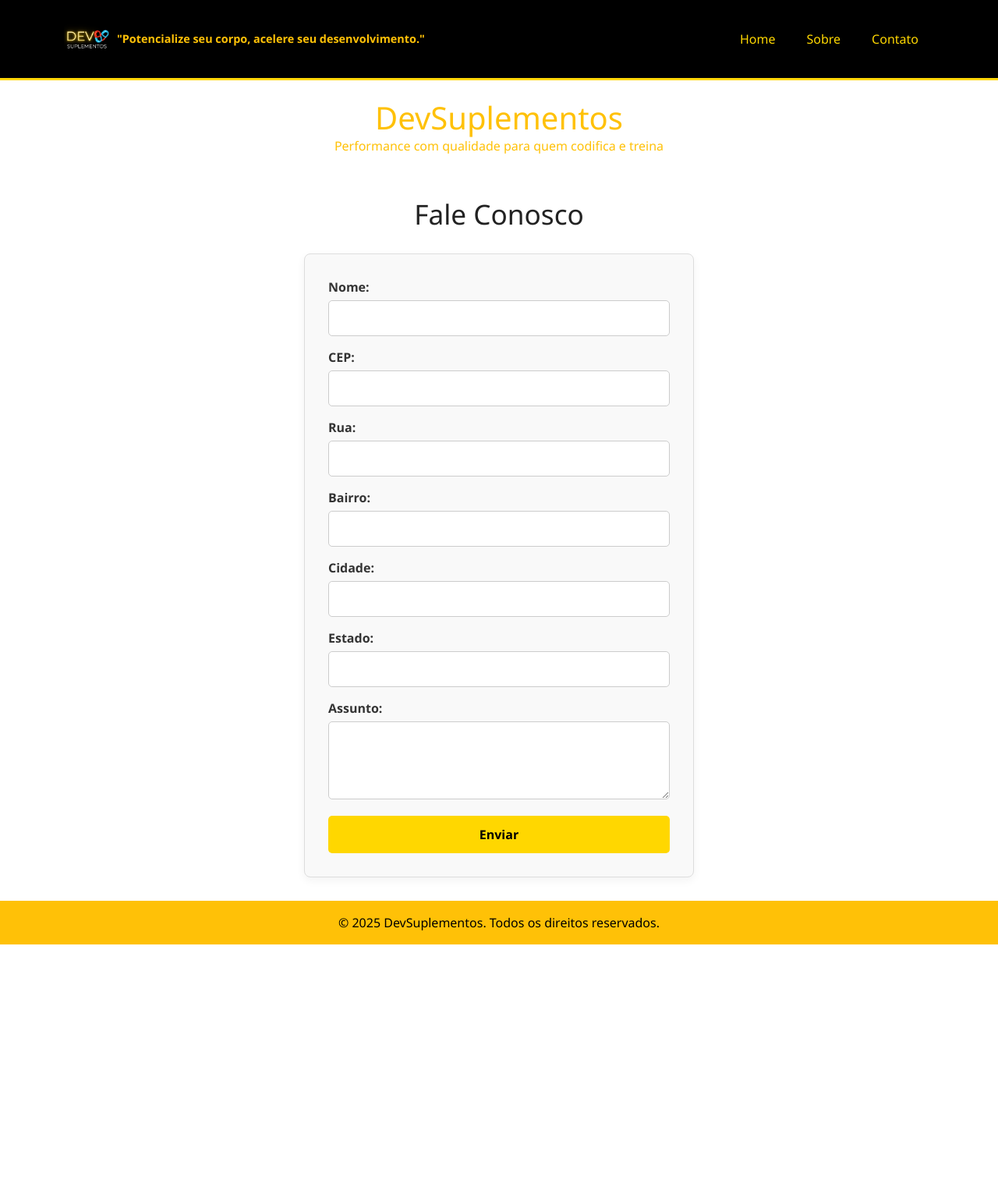
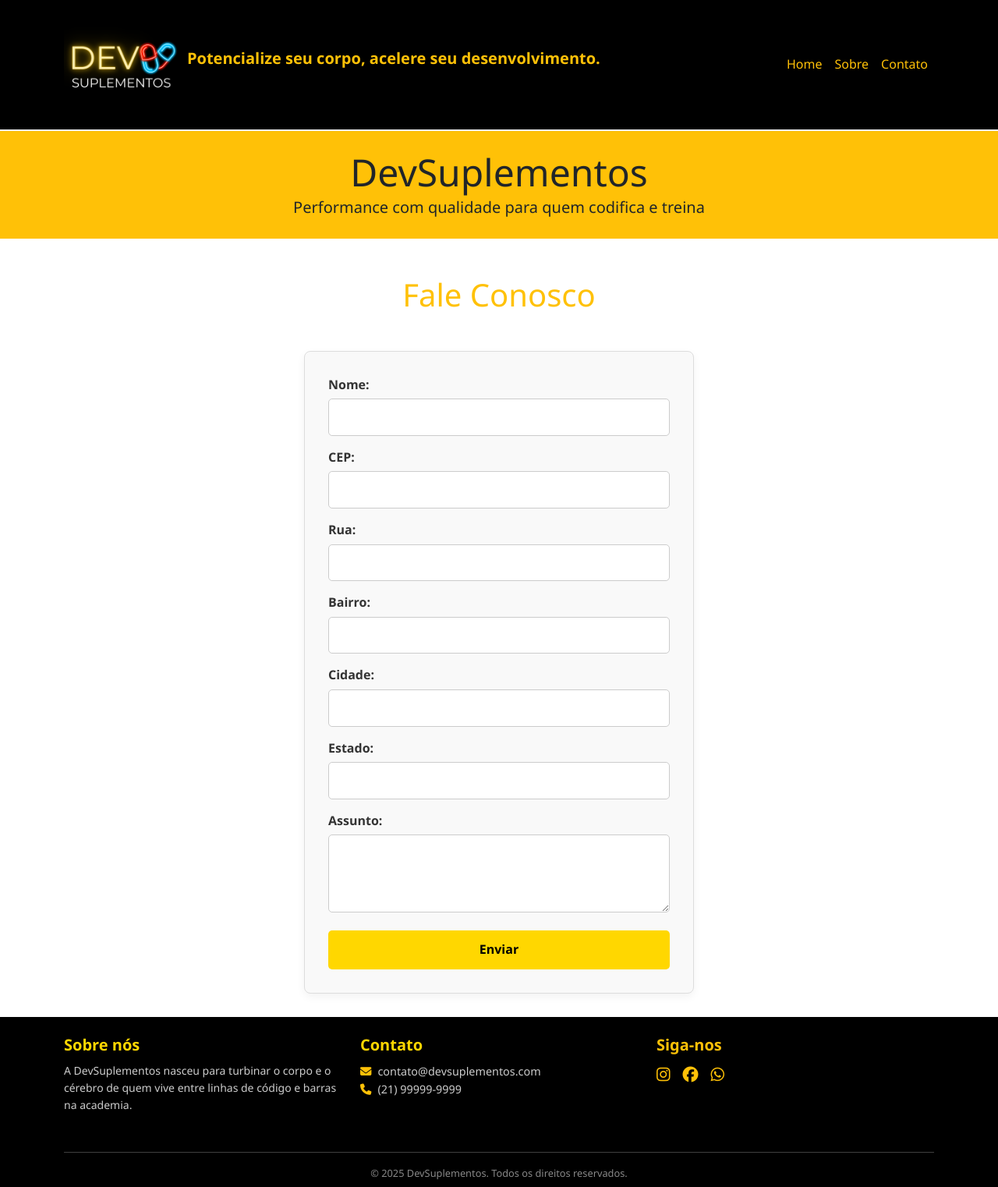
Before and after one commit to w-jardim/devSuplementos, a plain HTML site: page contato.html in a window 1280 px wide. Shown: the whole page at 78% size. Before the commit the page ends 1211 px from the top, so only its background shows below. Drawn offline with nearby package versions, Linux system fonts and the light colour scheme.

Commit message:
atualizacao contato 3

```diff
--- a/contato.html
+++ b/contato.html
@@ -1,6 +1,5 @@
 <!DOCTYPE html>
 <html lang="pt-br">
-
   <head>
     <meta charset="UTF-8" />
     <meta name="viewport" content="width=device-width, initial-scale=1.0" />
@@ -15,16 +14,15 @@
     <!-- CSS personalizado -->
     <link rel="stylesheet" href="./styles/contato.css" />
   </head>
-
   <body class="d-flex flex-column min-vh-100">
 
     <!-- NAVBAR -->
     <nav class="navbar navbar-expand-lg navbar-dark bg-black">
       <div class="container">
-            <a class="navbar-brand d-flex align-items-center" href="#">
+
           <img src="assets/img/DEVtransp.png" alt="Logo DevSuplementos" class="logo-dev me-2" />
-                <strong class="text-warning">"Potencialize seu corpo, acelere seu desenvolvimento."</strong>
-            </a>
+
+         <p class="display-6 text-warning fw-bold">Potencialize seu corpo, acelere seu desenvolvimento.</p>
         <button class="navbar-toggler" type="button" data-bs-toggle="collapse" data-bs-target="#navbarNav">
           <span class="navbar-toggler-icon"></span>
         </button>
@@ -45,17 +43,17 @@
     </nav>
 
     <!-- HEADER -->
-    <header class="bg-black text-warning py-4">
-        <div class="container text-center">
-            <h1 class="mb-0">DevSuplementos</h1>
-            <p class="mb-0">Performance com qualidade para quem codifica e treina</p>
+    <header class="bg-warning text-dark py-4 text-center">
+      <div class="container">
+        <h1 class="mb-0 display-5">DevSuplementos</h1>
+        <p class="lead mb-0">Performance com qualidade para quem codifica e treina</p>
       </div>
     </header>
 
-    <!-- CARROSSEL -->
+    <!-- FORMULÁRIO -->
       <section>
         <main>
-            <h1>Fale Conosco</h1>
+            <h1 class="text-center my-5 text-warning">Fale Conosco</h1>
             <form>
                 <label for="nome">Nome:</label>
                 <input type="text" id="nome" name="nome" required>
@@ -84,10 +82,45 @@
 
     </section>
 
+
     <!-- FOOTER -->
-    <footer class="bg-warning text-black py-3 mt-auto">
-        <div class="container text-center">
-            <p class="mb-0">&copy; 2025 DevSuplementos. Todos os direitos reservados.</p>
+    <footer class="bg-black text-white pt-4 pb-2 mt-auto">
+      <div class="container">
+        <div class="row">
+
+          <!-- Sobre -->
+          <div class="col-md-4 mb-3">
+            <h5 class="text-warning"><a href="sobre.html">Sobre nós</a></h5>
+            <p class="small">
+              A DevSuplementos nasceu para turbinar o corpo e o cérebro de quem vive entre linhas de código e barras na academia.
+            </p>
+          </div>
+
+          <!-- Contato -->
+          <div class="col-md-4 mb-3">
+            <h5 class="text-warning"> <a href="contato.html">Contato</a></h5>
+            <ul class="list-unstyled small">
+              <li><i class="fas fa-envelope text-warning me-2"></i>contato@devsuplementos.com</li>
+              <li><i class="fas fa-phone text-warning me-2"></i>(21) 99999-9999</li>
+            </ul>
+          </div>
+
+          <!-- Redes Sociais -->
+          <div class="col-md-4 mb-3">
+            <h5 class="text-warning">Siga-nos</h5>
+            <div class="d-flex gap-3">
+              <a href="#" class="text-warning fs-5"><i class="fab fa-instagram"></i></a>
+              <a href="#" class="text-warning fs-5"><i class="fab fa-facebook"></i></a>
+              <a href="#" class="text-warning fs-5"><i class="fab fa-whatsapp"></i></a>
+            </div>
+          </div>
+
+        </div>
+
+        <hr class="border-secondary" />
+        <div class="text-center small text-muted">
+          &copy; 2025 DevSuplementos. Todos os direitos reservados.
+        </div>
       </div>
     </footer>
 
@@ -97,5 +130,4 @@
     <!-- JS Local -->
     <script src="./js/main.js"></script>
   </body>
-
 </html>
--- a/styles/contato.css
+++ b/styles/contato.css
@@ -1,69 +1,179 @@
-/* =============================
-   RESET E BASE
-============================= */
+/* RESET GERAL */
 * {
   margin: 0;
   padding: 0;
   box-sizing: border-box;
 }
 
+
+/* BODY */
 body {
   font-family: 'Segoe UI', Tahoma, Geneva, Verdana, sans-serif;
-  background-color: #fff;
-  color: #000;
-  display: flex;
-  flex-direction: column;
-  min-height: 100vh;
+  background-color: #ffffff;
+  color: #000000;
+  line-height: 1.6;
 }
 
-/* =============================
-   NAVBAR
-============================= */
-.navbar {
-  background-color: #000 !important;
-  border-bottom: 3px solid #FFD700;
-  padding: 15px 0;
+/* LINKS */
+a {
+  text-decoration: none;
+  transition: all 0.3s ease;
 }
 
-/* LOGO */
+a:hover {
+  opacity: 0.8;
+}
+
+/* =======================================
+   NAVBAR
+======================================= */
+.navbar {
+  border-bottom: 2px solid #ffffff; /* Linha amarela sob a navbar */
+  background-color: #000000;
+  box-shadow: 0 2px 6px rgba(0, 0, 0, 01.1rem);
+}
+
+.navbar .navbar-brand span {
+  font-size: 0.85rem;
+  font-weight: 500;
+}
+.navbar p {
+  font-size: 20px;
+  text-align: center;
+}
+
+/* =======================================
+   LOGO
+======================================= */
 .logo-dev {
-  height: 60px;
+  height: 150px;
+  max-width: 100%;
   object-fit: contain;
 }
 
-/* SLOGAN EM <strong> */
-.navbar-brand strong {
+@media (max-width: 576px) {
+  .logo-dev {
+    height: 60px;
+  }
+}
+
+/* =======================================
+   HEADER
+======================================= */
+header {
+  background-color: #FFD700;
+ color: #000000!important;
+  padding: 2rem 0;
+  text-align: center;
+}
+
+header h1 {
+  font-weight: bold;
+  font-size: 2.5rem;
+}
+
+header p {
+  font-size: 1.2rem;
+  font-weight: 300;
+}
+
+@media (max-width: 576px) {
+  header h1 {
+    font-size: 1.6rem;
+  }
+
+  header p {
+    font-size: 1rem;
+  }
+  .carousel-item img {
+    width: 100px;
+  }
+}
+
+/* =======================================
+   CARROSSEL
+======================================= */
+.carousel-section {
+  background-color: #f8f9fa;
+  padding: 2rem 0;
+
+
+}
+
+.carousel-inner {
+  border-radius: 8px;
+  overflow: hidden;
+
+
+}
+
+.carousel-img {
+  height: 450px;
+  width: 100%;
+  object-fit: cover;
+
+}
+
+/* =======================================
+   FOOTER
+======================================= */
+footer {
+  background-color: #000000;
+  color: #ffffff;
+  padding-top: 2rem;
+  padding-bottom: 1rem;
+  margin-top: auto;
+}
+
+footer h5 {
   color: #FFD700;
   font-weight: bold;
-  font-size: 0.9rem;
+  margin-bottom: 10px;
 }
 
-/* LINKS DO MENU */
-.navbar-nav .nav-link {
-  color: #FFD700 !important;
-  text-decoration: none !important; /* remove sublinhado */
-  font-weight: 500;
-  margin: 0 12px;
-  transition: color 0.3s ease;
+footer p,
+footer li {
+  font-size: 0.9rem;
+  color: #cccccc;
 }
 
-.navbar-nav .nav-link:hover {
-  color: #fff !important;
+footer ul {
+  padding-left: 0;
+  list-style: none;
 }
 
-/* =============================
-   TÍTULO
-============================= */
-main h1 {
-  text-align: center;
-  font-size: 2.2rem;
-  margin-top: 30px;
-  color: #222;
+footer a {
+  color: #FFD700;
+  transition: color 0.3s;
+  cursor: pointer;
 }
 
-/* =============================
-   FORMULÁRIO
-============================= */
+footer a:hover {
+  color: #ffffff;
+}
+
+footer .border-secondary {
+  border-color: #444 !important;
+}
+
+footer .text-muted {
+  font-size: 0.8rem;
+  color: #888888 !important;
+}
+
+@media (max-width: 576px) {
+  footer h5 {
+    font-size: 1.1rem;
+  }
+
+  footer p,
+  footer li {
+    font-size: 0.85rem;
+  }
+
+
+}
+
 form {
   background-color: #f9f9f9;
   border: 1px solid #ddd;
@@ -120,40 +230,118 @@ form button[type="submit"]:hover {
   background-color: #e6c200;
 }
 
-/* =============================
+/* =======================================
    FOOTER
-============================= */
+======================================= */
 footer {
-  background-color: #FFD700;
-  color: #000;
-  text-align: center;
-  padding: 15px 0;
+  background-color: #000000;
+  color: #ffffff;
+  padding-top: 2rem;
+  padding-bottom: 1rem;
   margin-top: auto;
 }
 
-/* =============================
-   RESPONSIVO
-============================= */
+footer h5 {
+  color: #FFD700;
+  font-weight: bold;
+  margin-bottom: 10px;
+}
+
+footer p,
+footer li {
+  font-size: 0.9rem;
+  color: #cccccc;
+}
+
+footer ul {
+  padding-left: 0;
+  list-style: none;
+}
+
+footer a {
+  color: #FFD700;
+  transition: color 0.3s;
+  cursor: pointer;
+}
+
+footer a:hover {
+  color: #ffffff;
+}
+
+footer .border-secondary {
+  border-color: #444 !important;
+}
+
+footer .text-muted {
+  font-size: 0.8rem;
+  color: #888888 !important;
+}
+
 @media (max-width: 576px) {
-  .navbar-brand {
-    flex-direction: column;
-    align-items: start;
+  footer h5 {
+    font-size: 1.1rem;
   }
 
-  .navbar-brand strong {
-    margin-top: 5px;
-  }
-
-  .navbar-nav {
-    text-align: center;
-  }
-
-  main h1 {
-    font-size: 1.6rem;
-  }
-
-  form {
-    padding: 20px;
-    margin: 20px;
+  footer p,
+  footer li {
+    font-size: 0.85rem;
   }
 }
+
+/*form*/
+
+form {
+  background-color: #f9f9f9;
+  border: 1px solid #ddd;
+  border-radius: 8px;
+  max-width: 500px;
+  margin: 30px auto;
+  padding: 30px;
+  box-shadow: 0 4px 12px rgba(0, 0, 0, 0.05);
+}
+
+form label {
+  display: block;
+  font-weight: 600;
+  margin-bottom: 5px;
+  color: #333;
+}
+
+form input[type="text"],
+form textarea {
+  width: 100%;
+  padding: 10px 12px;
+  border: 1px solid #ccc;
+  border-radius: 5px;
+  margin-bottom: 15px;
+  font-size: 1rem;
+  transition: border-color 0.3s ease-in-out;
+}
+
+form input[type="text"]:focus,
+form textarea:focus {
+  border-color: #FFD700;
+  outline: none;
+}
+
+form textarea {
+  resize: vertical;
+  min-height: 100px;
+}
+
+form button[type="submit"] {
+  background-color: #FFD700;
+  border: none;
+  padding: 12px 20px;
+  border-radius: 5px;
+  color: #000;
+  font-size: 1rem;
+  font-weight: bold;
+  cursor: pointer;
+  transition: background-color 0.3s ease;
+  width: 100%;
+}
+
+form button[type="submit"]:hover {
+  background-color: #e6c200;
+}
```
Also changed, not shown: ctt.txt (added). Lines whose indentation alone changed are shown as unchanged.
